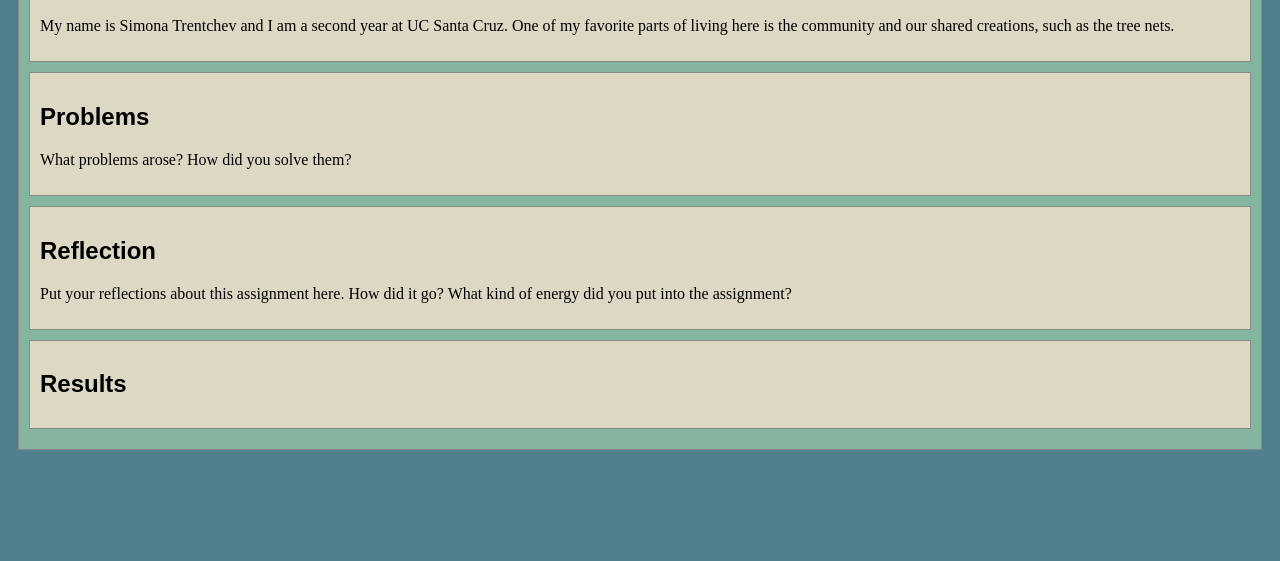
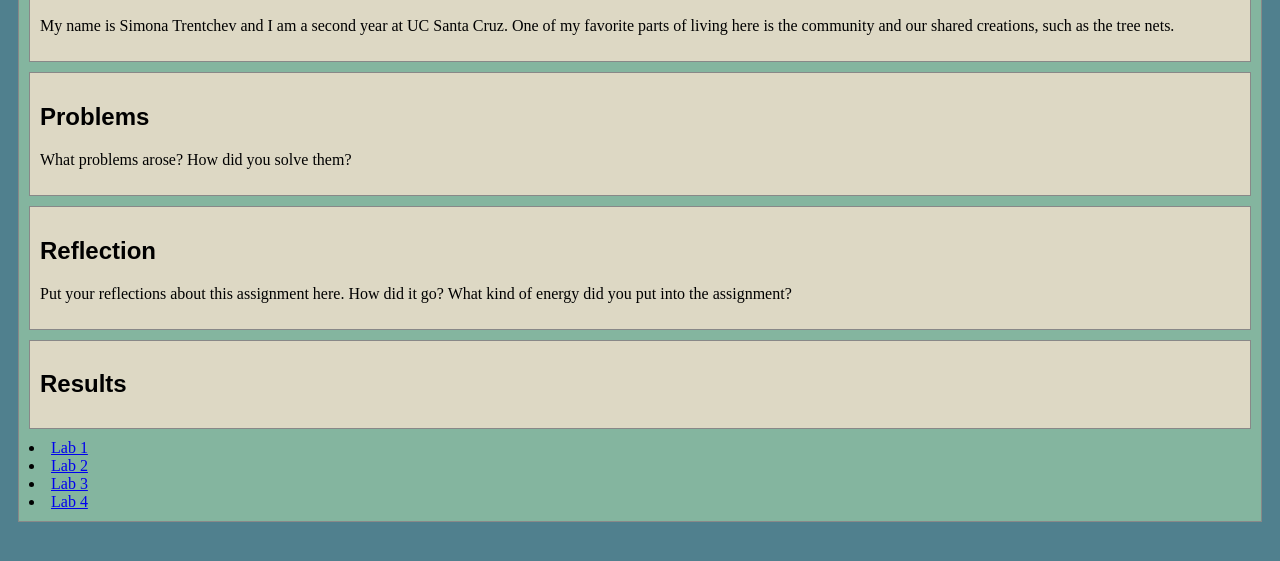
Before and after one commit to simonatrent/art101, a plain HTML site: page experiments/index.html in a window 1280 px wide. Shown: the part 193-754 px from the top of the page. Drawn offline with nearby package versions, Linux system fonts and the light colour scheme; files that its build step writes are made by us from their sources; a script that the page names is missing.

Commit message:
Update index.html

```diff
--- a/experiments/index.html
+++ b/experiments/index.html
@@ -46,7 +46,10 @@
 			</div>
 		</section>
 		<nav id="links">
-			<!-- Put links to other pages (including the homepage) here. -->
+			<li><a href=lab1\index.html>Lab 1 </a></li>
+			<li><a href=lab2\index.html>Lab 2 </a></li>
+			<li><a href=lab3\index.html>Lab 3 </a></li>
+			<li><a href=lab4\index.html>Lab 4 </a></li>
 		</nav>
 	</main>
 </body>
```
